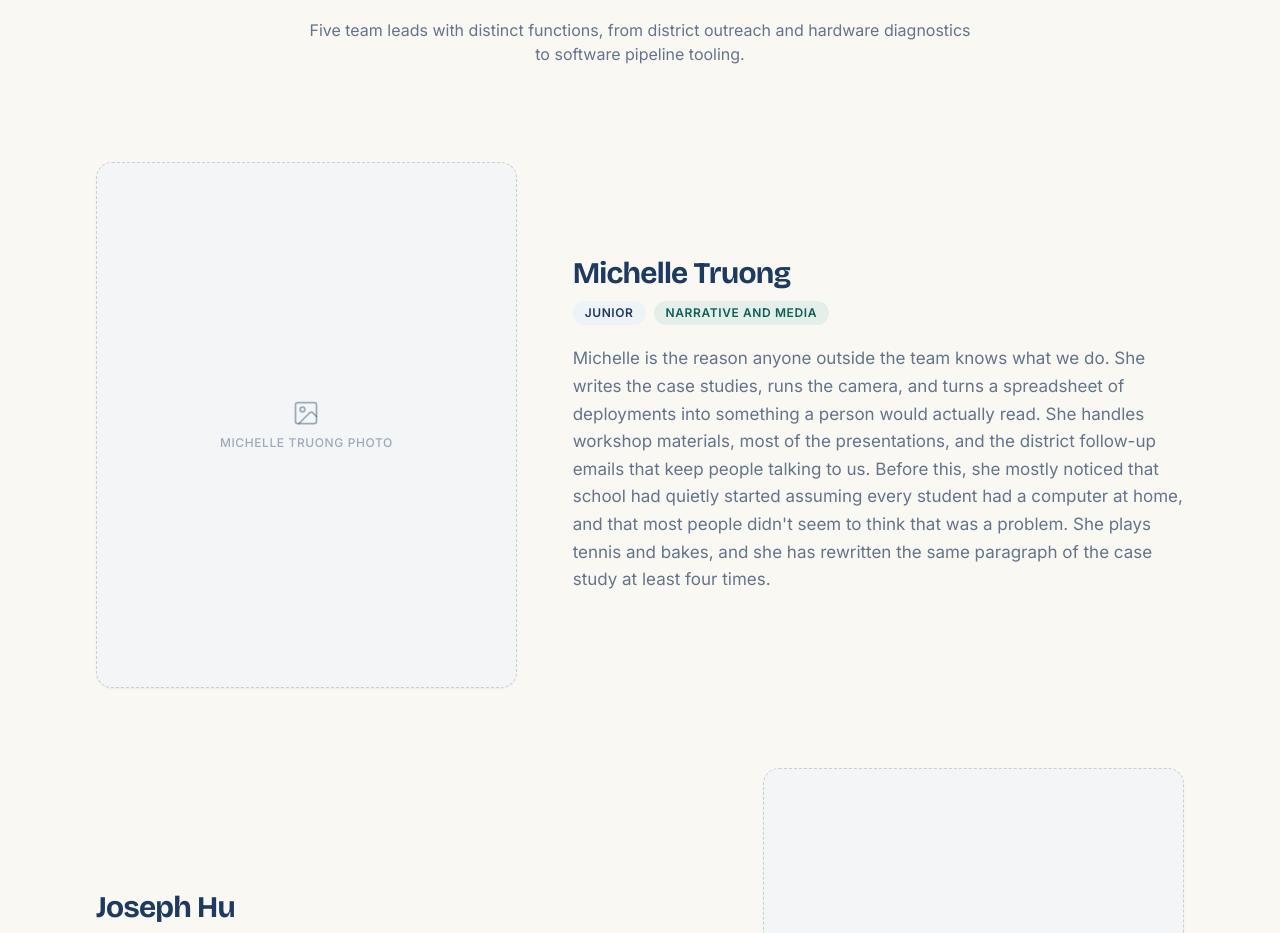
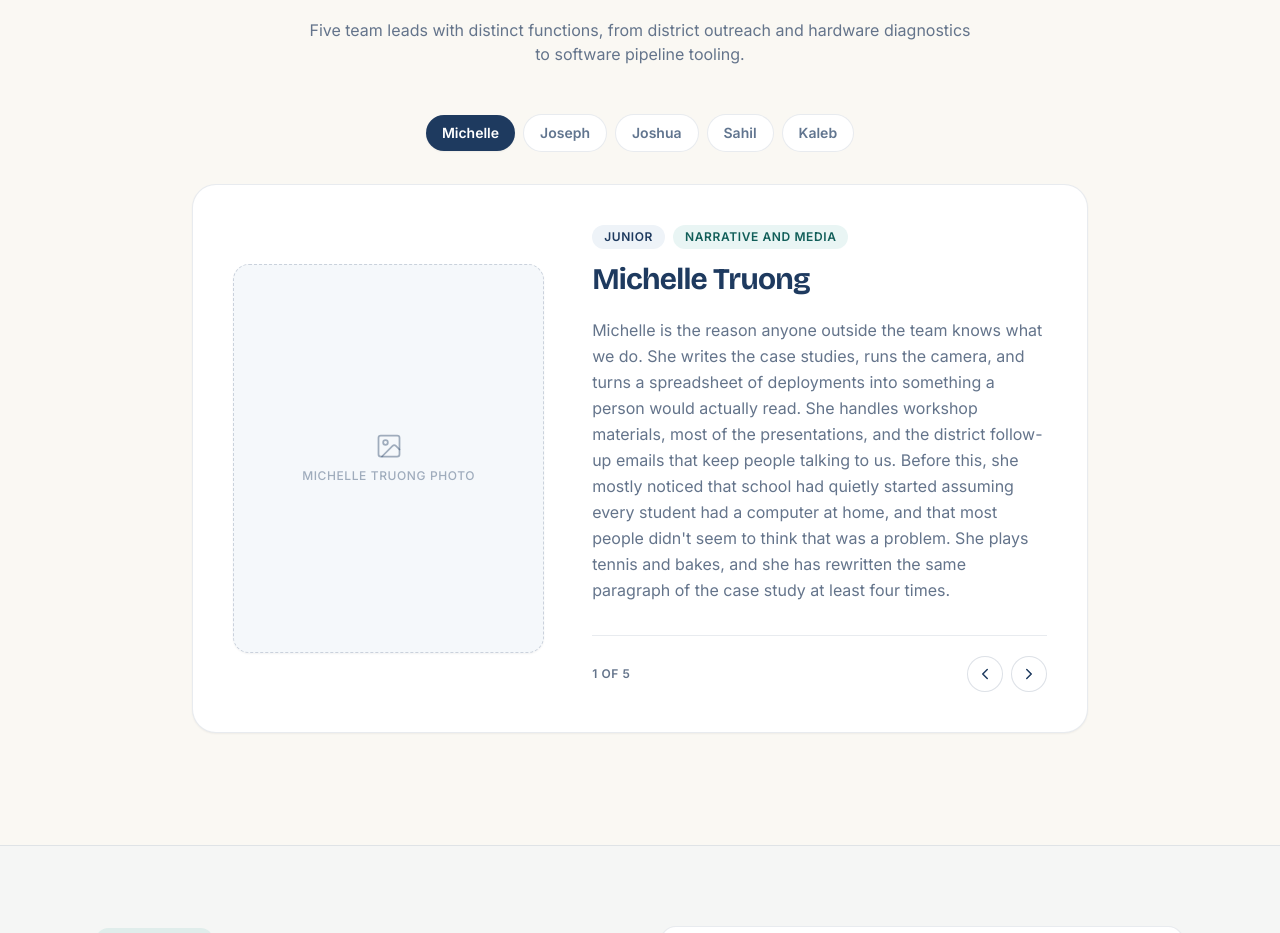
Before and after one commit to bebepig1437/project-digital-divide, a React (Vite) app: page /about in a window 1280 px wide. Shown: the part 1212-2145 px from the top of the page. Built offline with nearby package versions, Linux system fonts and the light colour scheme; the HTML template or start-up script is replaced by a standard one.

Commit message:
feat(about): add minimalistic team carousel with subtle fades

```diff
--- /dev/null
+++ b/src/components/TeamCarousel.jsx
@@ -0,0 +1,111 @@
+import { useState, useEffect } from 'react'
+import { ChevronLeft, ChevronRight } from 'lucide-react'
+import { team } from '../data/team'
+import PhotoPlaceholder from './PhotoPlaceholder'
+
+export default function TeamCarousel() {
+  const [index, setIndex] = useState(0)
+  const total = team.length
+
+  const handleNext = () => setIndex((prev) => (prev + 1) % total)
+  const handlePrev = () => setIndex((prev) => (prev - 1 + total) % total)
+
+  useEffect(() => {
+    const handleKeyDown = (e) => {
+      if (e.key === 'ArrowRight') handleNext()
+      if (e.key === 'ArrowLeft') handlePrev()
+    }
+    window.addEventListener('keydown', handleKeyDown)
+    return () => window.removeEventListener('keydown', handleKeyDown)
+  }, [])
+
+  const member = team[index]
+
+  return (
+    <div className="w-full">
+      {/* Name Selector Tabs */}
+      <div className="mb-8 flex flex-wrap items-center justify-center gap-2">
+        {team.map((m, i) => (
+          <button
+            key={m.name}
+            onClick={() => setIndex(i)}
+            className={`rounded-full px-4 py-2 text-sm font-semibold transition-colors duration-150 ${
+              i === index
+                ? 'bg-navy text-white shadow-sm'
+                : 'bg-white border border-navy/10 text-navy/70 hover:bg-navy-50 hover:text-navy'
+            }`}
+          >
+            {m.name.split(' ')[0]}
+          </button>
+        ))}
+      </div>
+
+      {/* Simplistic Side-by-Side Spotlight Card */}
+      <div className="mx-auto max-w-4xl overflow-hidden rounded-3xl border border-navy/10 bg-white p-6 shadow-sm sm:p-10">
+        <div key={member.name} className="grid items-center gap-8 md:grid-cols-12 md:gap-12 transition-opacity duration-200">
+          {/* Photo Frame (5 Cols) */}
+          <div className="md:col-span-5">
+            {member.photo ? (
+              <img
+                src={member.photo}
+                alt={member.name}
+                className="aspect-[4/5] w-full rounded-2xl object-cover shadow-sm border border-navy/10"
+              />
+            ) : (
+              <PhotoPlaceholder
+                label={`${member.name} photo`}
+                className="aspect-[4/5] w-full shadow-sm"
+              />
+            )}
+          </div>
+
+          {/* Caption & Bio (7 Cols) */}
+          <div className="flex flex-col justify-between md:col-span-7">
+            <div>
+              <div className="flex flex-wrap items-center gap-2">
+                <span className="eyebrow !bg-navy-50 !text-navy font-semibold text-xs">
+                  {member.grade}
+                </span>
+                <span className="eyebrow !bg-teal/10 !text-teal-800 font-semibold text-xs">
+                  {member.focus}
+                </span>
+              </div>
+
+              <h3 className="mt-3 font-display text-2xl font-bold text-navy sm:text-3xl">
+                {member.name}
+              </h3>
+
+              <p className="mt-5 text-[15px] leading-relaxed text-muted sm:text-[16px]">
+                {member.bio}
+              </p>
+            </div>
+
+            {/* Minimalist Bottom Navigation Controls */}
+            <div className="mt-8 flex items-center justify-between border-t border-navy/10 pt-5">
+              <span className="text-xs font-semibold uppercase tracking-wider text-muted">
+                {index + 1} of {total}
+              </span>
+
+              <div className="flex items-center gap-2">
+                <button
+                  onClick={handlePrev}
+                  aria-label="Previous team member"
+                  className="flex h-9 w-9 items-center justify-center rounded-full border border-navy/15 bg-white text-navy transition-colors duration-150 hover:bg-navy-50"
+                >
+                  <ChevronLeft size={18} />
+                </button>
+                <button
+                  onClick={handleNext}
+                  aria-label="Next team member"
+                  className="flex h-9 w-9 items-center justify-center rounded-full border border-navy/15 bg-white text-navy transition-colors duration-150 hover:bg-navy-50"
+                >
+                  <ChevronRight size={18} />
+                </button>
+              </div>
+            </div>
+          </div>
+        </div>
+      </div>
+    </div>
+  )
+}
--- a/src/pages/About.jsx
+++ b/src/pages/About.jsx
@@ -1,56 +1,5 @@
-import { team } from '../data/team'
 import Reveal from '../components/Reveal'
-import PhotoPlaceholder from '../components/PhotoPlaceholder'
-
-function MemberRow({ member, index }) {
-  const flipped = index % 2 === 1
-
-  return (
-    <Reveal>
-      <div
-        className={`grid items-center gap-8 md:grid-cols-12 md:gap-14 ${
-          flipped ? 'md:[direction:rtl]' : ''
-        }`}
-      >
-        {/* Side Image Frame (5 Columns on Desktop) */}
-        <div className="md:col-span-5 md:[direction:ltr]">
-          {member.photo ? (
-            <img
-              src={member.photo}
-              alt={member.name}
-              className="aspect-[4/5] w-full rounded-2xl object-cover shadow-sm border border-navy/10"
-            />
-          ) : (
-            <PhotoPlaceholder
-              label={`${member.name} photo`}
-              className="aspect-[4/5] w-full shadow-sm"
-            />
-          )}
-        </div>
-
-        {/* Caption & Bio (7 Columns on Desktop) */}
-        <div className="md:col-span-7 md:[direction:ltr]">
-          <h3 className="font-display text-2xl font-bold text-navy sm:text-3xl">
-            {member.name}
-          </h3>
-
-          <div className="mt-2.5 flex flex-wrap gap-2">
-            <span className="eyebrow !bg-navy-50 !text-navy font-semibold">
-              {member.grade}
-            </span>
-            <span className="eyebrow !bg-teal/10 !text-teal-800 font-semibold">
-              {member.focus}
-            </span>
-          </div>
-
-          <p className="mt-5 text-[16px] leading-relaxed text-muted sm:text-[17px]">
-            {member.bio}
-          </p>
-        </div>
-      </div>
-    </Reveal>
-  )
-}
+import TeamCarousel from '../components/TeamCarousel'
 
 export default function About() {
   return (
@@ -90,10 +39,10 @@ export default function About() {
         </div>
       </section>
 
-      {/* The Team: Clean Side-by-Side Images & Captions */}
+      {/* The Team: Simplistic Carousel with Minimal Transitions */}
       <section className="bg-cream py-20 sm:py-28">
-        <div className="container-content flex flex-col gap-20 sm:gap-24">
-          <div className="mx-auto max-w-2xl text-center">
+        <div className="container-content">
+          <div className="mx-auto mb-12 max-w-2xl text-center">
             <span className="eyebrow">The Team</span>
             <h2 className="mt-3 text-3xl font-bold text-navy sm:text-4xl">
               Who owns what
@@ -103,11 +52,7 @@ export default function About() {
             </p>
           </div>
 
-          <div className="flex flex-col gap-16 sm:gap-20">
-            {team.map((member, i) => (
-              <MemberRow key={member.name} member={member} index={i} />
-            ))}
-          </div>
+          <TeamCarousel />
         </div>
       </section>
     </>
```
